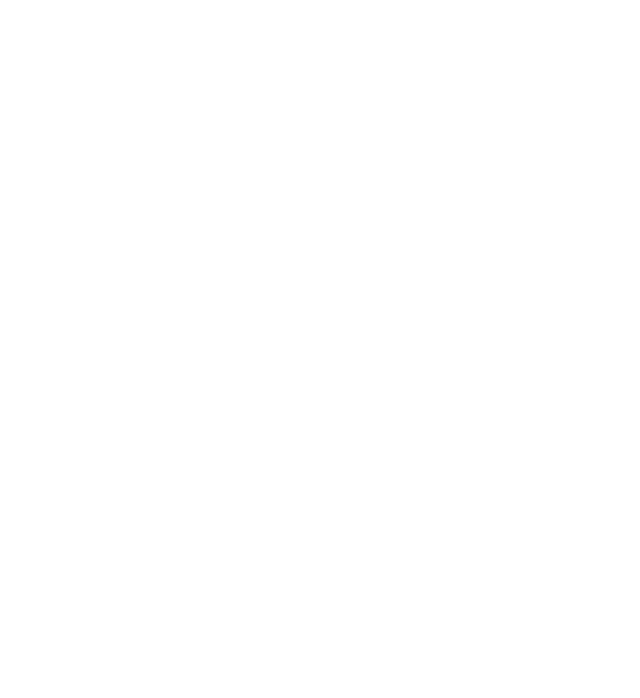
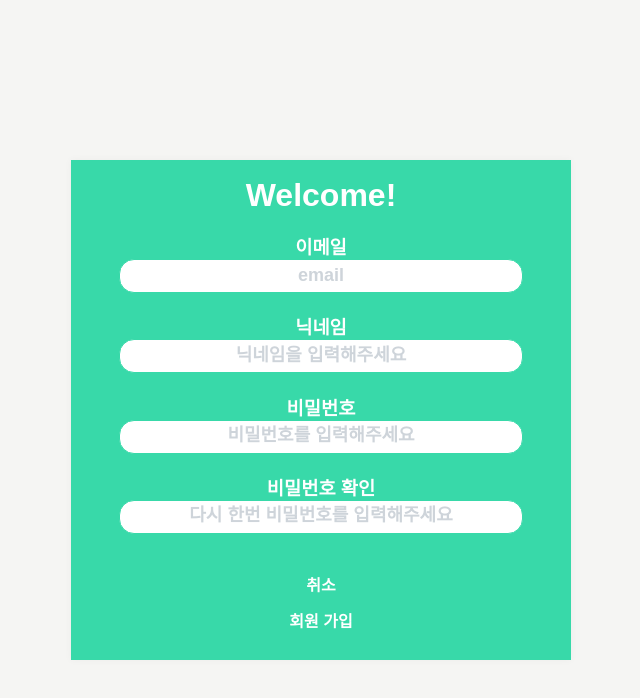
Before and after one commit to codestates/worsca, a React (Create React App) app in the folder client/: page /signup in a window 1280 px wide. Shown: the top 698 px of the page, without its empty margins (319-959 px from the left). Built offline with nearby package versions, Linux system fonts and the light colour scheme.

Commit message:
Client Refector Signup 기초 레이아웃 및 css작업

```diff
--- a/client/src/App.js
+++ b/client/src/App.js
@@ -1,6 +1,7 @@
 import React from "react";
-import { BrowserRouter as Router, Switch, Route, Link } from "react-router-dom";
-import styled, { createGlobalStyle } from "styled-components";
+import { BrowserRouter as Router, Switch, Route } from "react-router-dom";
+import { createGlobalStyle } from "styled-components";
+import Signup from "./components/Signup";
 
 const GlobalStyles = createGlobalStyle`
     * {
@@ -11,16 +12,43 @@
     list-style: none;
     text-decoration: none;
   }
+    body {
+        @import url('https://fonts.googleapis.com/earlyaccess/notosanskr.css');
+        font-family: "Noto Sans KR", sans-serif !important;
+        background-color: #F5F5F3;
+        /* background-color: black; */
+        height: 100%;
+        width: 100%;
+        overflow: hidden;
+    }
+    input {
+        background-color: rgba(0, 0, 0, 0);
+        border: 1px solid #38d9a9;
+        color: #38d9a9;
+        &::placeholder {
+            color: #f5f5f3;
+            font-weight: bold;
+            font-size: 18px;
+        }
+    }
+    button {
+        border: 1px solid #38d9a9;
+        background: none;
+        cursor: pointer;
+    }
 `;
 
 function App() {
 	return (
 		<Router>
+			<GlobalStyles />
 			<Switch>
 				<Route exact path="/"></Route>
 				<Route exact path="/map"></Route>
 				<Route exact path="/login"></Route>
-				<Route exact path="/signup"></Route>
+				<Route exact path="/signup">
+					<Signup />
+				</Route>
 			</Switch>
 		</Router>
 	);
--- a/client/src/components/Signup.js
+++ b/client/src/components/Signup.js
@@ -0,0 +1,62 @@
+import React from "react";
+import styled from "styled-components";
+
+//FORM
+const Form = styled.form`
+	background: #38d9a9;
+	box-shadow: 0 0 8px 0 rgba(0, 0, 0, 0.04);
+	margin: 0 auto; /* 페이지 중앙에 나타나도록 설정 */
+	height: 500px;
+	width: 500px;
+	margin-top: 10rem;
+	margin-bottom: 32px;
+	display: flex;
+	flex-direction: column;
+	text-align: center;
+	justify-content: center;
+	color: white;
+	input {
+		color: black;
+		text-align: center;
+		background: white;
+		height: 2rem;
+		margin-left: 3rem;
+		margin-right: 3rem;
+		margin-bottom: 1.2rem;
+		border-radius: 15px;
+		::placeholder {
+			color: #ced4da;
+		}
+	}
+	button {
+		margin-bottom: 10px;
+		color: white;
+		font-weight: bold;
+		font-size: 1rem;
+	}
+`;
+
+const Signup = () => {
+	return (
+		<Form>
+			<h1>Welcome!</h1>
+			<br />
+			<h3>이메일</h3>
+			<input placeholder="email" type="email" />
+
+			<h3>닉네임</h3>
+			<input placeholder="닉네임을 입력해주세요" type="name" />
+
+			<h3>비밀번호</h3>
+			<input placeholder="비밀번호를 입력해주세요" type="password" />
+
+			<h3>비밀번호 확인</h3>
+			<input placeholder="다시 한번 비밀번호를 입력해주세요" type="password" />
+			<br />
+			<button>취소</button>
+			<button type="submit">회원 가입</button>
+		</Form>
+	);
+};
+
+export default Signup;
```
